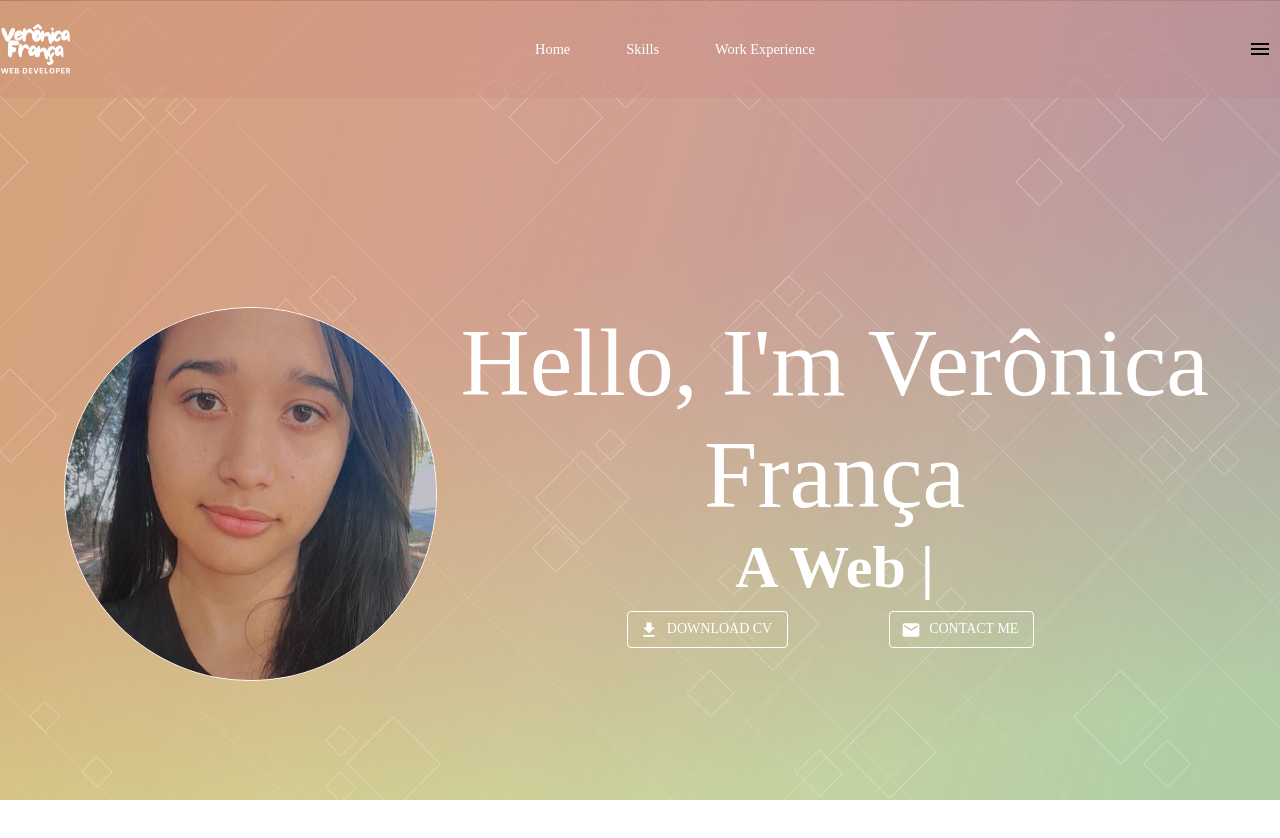
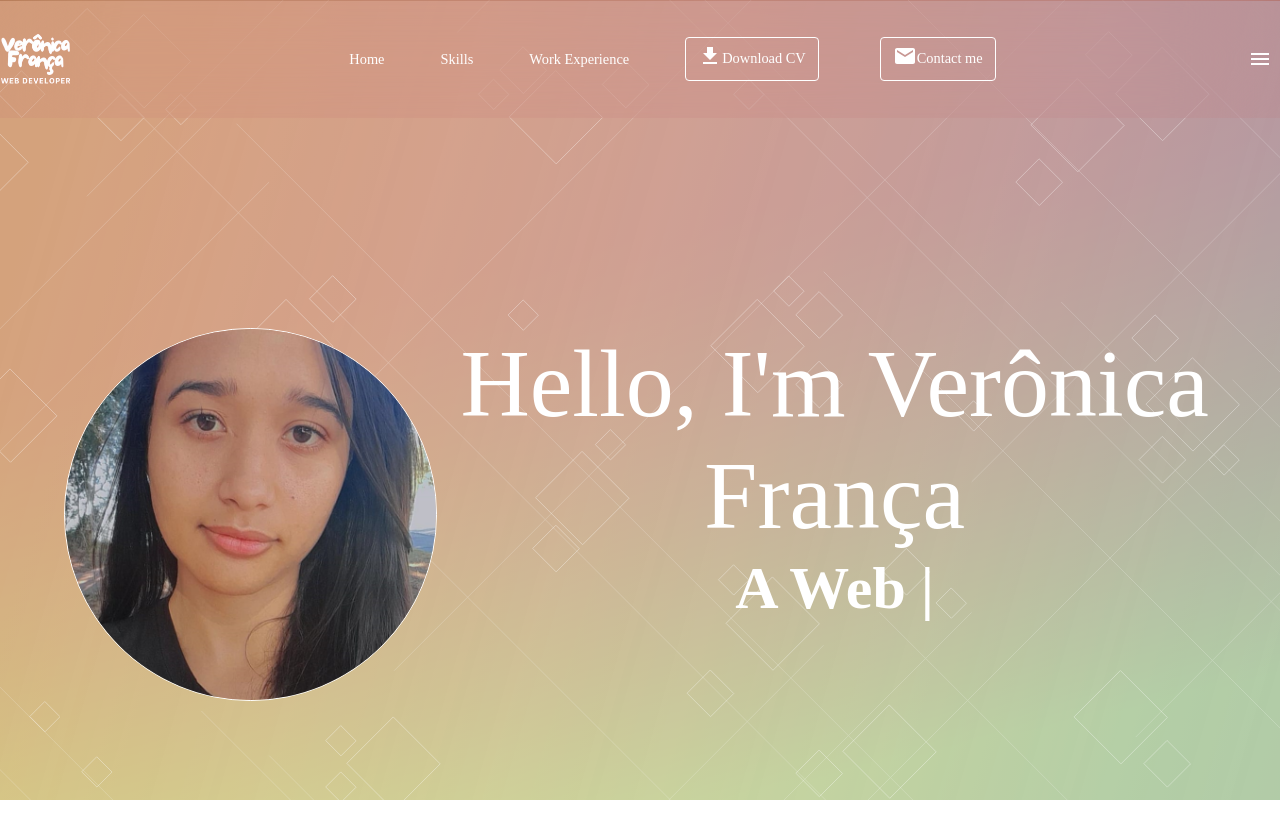
Before and after one commit to vrodriguessi/portifolio, a React (Vite) app: page / in a window 1280 px wide. Shown: the top 838 px of the page. Built offline with nearby package versions, Linux system fonts and the light colour scheme.

Commit message:
feat: navbar update

```diff
--- a/src/components/Navbar/Navbar.css
+++ b/src/components/Navbar/Navbar.css
@@ -62,6 +62,7 @@
 
 .menu-btn {
 	background-color: transparent;
+	color: #fff;
 	border: none;
 	border-radius: 0.4rem;
 	display: flex;
@@ -85,7 +86,30 @@
 	.menu-btn {
 		display: block;
 	}
+
 	.nav-content ul {
 		display: none;
 	}
 }
+
+.custom-button {
+	text-decoration: none;
+	color: white;
+	border: 1px solid white;
+	padding: 6px 12px;
+	border-radius: 4px;
+	display: flex;
+	align-items: center;
+	justify-content: center;
+	transition: background-color 0.3s ease, color 0.3s ease;
+}
+
+.custom-button {
+	margin-right: 5px;
+}
+
+.custom-button:hover {
+	background-color: white;
+	color: #bf6370;
+	border: 1px solid transparent;
+}
--- a/src/components/Navbar/Navbar.tsx
+++ b/src/components/Navbar/Navbar.tsx
@@ -1,8 +1,14 @@
-import "./Navbar.css"
+import "./Navbar.css";
 import logo from '../../assets/images/logo.png';
 import MenuIcon from '@mui/icons-material/Menu';
+import DownloadIcon from '@mui/icons-material/Download';
+import EmailIcon from '@mui/icons-material/Email';
 
 function Navbar() {
+	const handleClick = () => {
+		// Sua lógica de manipulação de evento aqui
+	};
+
 	return (
 		<>
 			<nav className="nav-wrapper">
@@ -18,8 +24,20 @@ function Navbar() {
 						<li>
 							<a className="menu-item">Work Experience</a>
 						</li>
+						<li className="menu-item">
+							<a href="#" className="custom-button">
+								<span className="start-icon"><DownloadIcon /></span>
+								Download CV
+							</a>
+						</li>
+						<li className="menu-item">
+							<a href="#" className="custom-button">
+								<span className="start-icon"><EmailIcon /></span>
+								Contact me
+							</a>
+						</li>
 					</ul>
-          <button className="menu-btn">
+					<button className="menu-btn" onClick={handleClick}>
 						<span>
 							<MenuIcon />
 						</span>
--- a/src/pages/Home/sections/Hero/Hero.tsx
+++ b/src/pages/Home/sections/Hero/Hero.tsx
@@ -1,10 +1,7 @@
 import styled from "@emotion/styled";
 import Avatar from "../../../../assets/images/avatar.png";
-import { Button, Container, Grid, Typography } from "@mui/material";
+import { Container, Grid, Typography } from "@mui/material";
 import { TypeAnimation } from 'react-type-animation';
-import DownloadIcon from '@mui/icons-material/Download';
-import EmailIcon from '@mui/icons-material/Email';
-
 function Hero() {
   const StyledHero = styled("div")(() => ({
     minHeight: "100vh",
@@ -28,16 +25,6 @@ function Hero() {
     },
     "@media (min-width: 961px)": {
       height: "80px", // Altura do TypeWriter para telas grandes
-    },
-  }));
-
-  const CustomButton = styled(Button)(() => ({
-    color: "white",
-    borderColor: "white",
-    '&:hover': {
-      backgroundColor: "white",
-      color: "#bf6370",
-      border: '0 none',
     },
   }));
 
@@ -70,18 +57,6 @@ function Hero() {
                 />
               </TypewriterContainer>
             </Typography>
-            <Grid container display="flex" justifyContent="center">
-              <Grid item xs={12} sm={4} display="flex" justifyContent="center">
-                <CustomButton variant="outlined" startIcon={<DownloadIcon />}>
-                  Download CV
-                </CustomButton>
-              </Grid>
-              <Grid item xs={12} sm={4} display="flex" justifyContent="center">
-                <CustomButton variant="outlined" startIcon={<EmailIcon />}>
-                  Contact me
-                </CustomButton>
-              </Grid>
-            </Grid>
           </Grid>
         </Grid>
       </Container>
```
Lines whose indentation alone changed are shown as unchanged.
